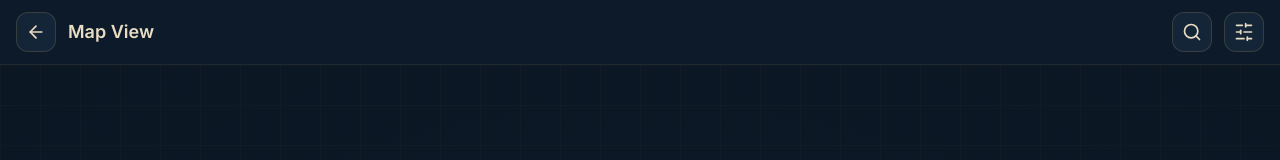
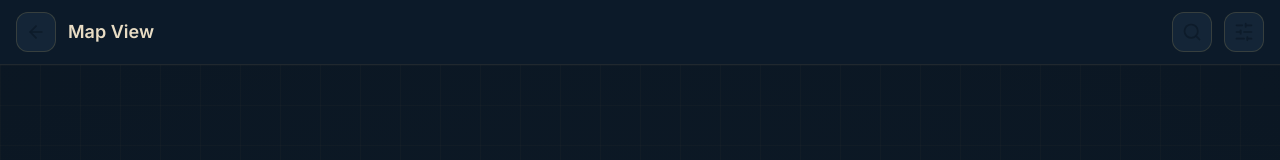
Before and after one commit to ZaniDalipi/Z360VirtualTour, a Next.js app: page /map in a window 1280 px wide. Shown: the top 160 px of the page. Built offline with nearby package versions, Linux system fonts and the light colour scheme.

Commit message:
Change button text colors from white/cream to black/navy

```diff
--- a/src/app/globals.css
+++ b/src/app/globals.css
@@ -103,16 +103,16 @@
   }
 
   .btn-secondary {
-    @apply bg-transparent border-[1.5px] border-gold/40 text-gold font-medium
+    @apply bg-transparent border-[1.5px] border-gold/40 text-navy font-medium
            px-6 py-3 rounded-md transition-all duration-200
-           hover:border-gold hover:bg-gold/10 hover:text-cream;
+           hover:border-gold hover:bg-gold/10;
   }
 
   .btn-icon {
     @apply w-12 h-12 flex items-center justify-center
            bg-navy-light/50 border border-gold/20 rounded-md
-           text-cream transition-all duration-200
-           hover:bg-gold/20 hover:border-gold/40 hover:text-gold;
+           text-navy transition-all duration-200
+           hover:bg-gold/20 hover:border-gold/40;
   }
 
   /* Input styles */
--- a/src/components/ui/Button.tsx
+++ b/src/components/ui/Button.tsx
@@ -15,9 +15,9 @@ const Button = forwardRef<HTMLButtonElement, ButtonProps>(
 
     const variants = {
       primary: 'bg-cream text-navy hover:scale-[1.02] hover:shadow-glow active:scale-[0.98] active:bg-cream-soft shadow-button',
-      secondary: 'bg-transparent border-[1.5px] border-gold/40 text-gold hover:border-gold hover:bg-gold/10 hover:text-cream',
-      ghost: 'bg-transparent text-cream hover:bg-cream/10',
-      icon: 'bg-navy-light/50 border border-gold/20 text-cream hover:bg-gold/20 hover:border-gold/40 hover:text-gold',
+      secondary: 'bg-transparent border-[1.5px] border-gold/40 text-navy hover:border-gold hover:bg-gold/10',
+      ghost: 'bg-transparent text-navy hover:bg-cream/10',
+      icon: 'bg-navy-light/50 border border-gold/20 text-navy hover:bg-gold/20 hover:border-gold/40',
     }
 
     const sizes = {
```
